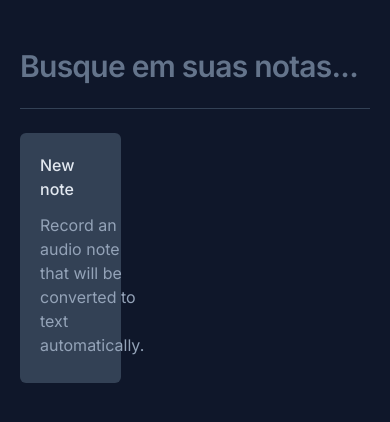
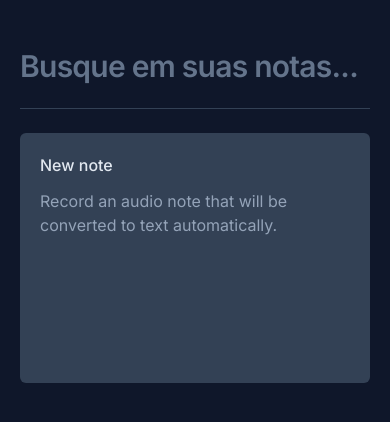
Before and after one commit to duducamargo/note-express, a React (Vite) app: page /notes in a window 390 px wide. Shown: the top 422 px of the page. Built offline with nearby package versions, Linux system fonts and the light colour scheme.

Commit message:
responsiveness has been added

```diff
--- a/src/App.tsx
+++ b/src/App.tsx
@@ -48,7 +48,7 @@
       : notes;
 
   return (
-    <div className="mx-auto max-w-6xl my-12 space-y-6 px-5 md:px-0">
+    <div className="mx-auto max-w-6xl my-12 space-y-6 px-5 ">
       <form className="w-full">
         <input
           type="text"
@@ -59,7 +59,7 @@
       </form>
       <div className="h-px bg-slate-700" />
 
-      <div className="grid grid-cols-3 auto-rows-[250px] gap-6">
+      <div className="grid grid-cols-1 md:grid-cols-2 lg:grid-cols-3 auto-rows-[250px] gap-6">
         <NewNoteCard onNoteCreated={onNoteCreated} />
         {filteresNotes.map((note) => {
           return <NoteCard note={note} key={note.id} />;
--- a/src/components/NewNoteCard.tsx
+++ b/src/components/NewNoteCard.tsx
@@ -93,7 +93,7 @@
 
       <Dialog.Portal>
         <Dialog.Overlay className="inset-0 fixed bg-black/50" />
-        <Dialog.Content className="fixed overflow-hidden left-1/2 top-1/2 -translate-x-1/2 -translate-y-1/2 max-w-[640px] w-full h-[60vh] bg-slate-700 rounded-md flex flex-col outline-none">
+        <Dialog.Content className="fixed overflow-hidden inset-0 md:inset-auto md:left-1/2 md:top-1/2 md:-translate-x-1/2 md:-translate-y-1/2 md:max-w-[640px] w-full md:h-[60vh] bg-slate-700 md:rounded-md flex flex-col outline-none">
           <Dialog.Close className="absolute right-0 top-0 bg-slate-800 p-1.5 text-slate-400 hover:text-slate-100">
             <X className="size-5" />
           </Dialog.Close>
--- a/src/components/NoteCard.tsx
+++ b/src/components/NoteCard.tsx
@@ -26,7 +26,7 @@
 
       <Dialog.Portal>
         <Dialog.Overlay className="inset-0 fixed bg-black/50" />
-        <Dialog.Content className="fixed overflow-hidden left-1/2 top-1/2 -translate-x-1/2 -translate-y-1/2 max-w-[640px] w-full h-[60vh] bg-slate-700 rounded-md flex flex-col outline-none">
+        <Dialog.Content className="fixed overflow-hidden inset-0 md:inset-auto md:left-1/2 md:top-1/2 md:-translate-x-1/2 md:-translate-y-1/2 md:max-w-[640px] w-full md:h-[60vh] bg-slate-700 md:rounded-md flex flex-col outline-none">
           <Dialog.Close className="absolute right-0 top-0 bg-slate-800 p-1.5 text-slate-400 hover:text-slate-100">
             <X className="size-5" />
           </Dialog.Close>
```
